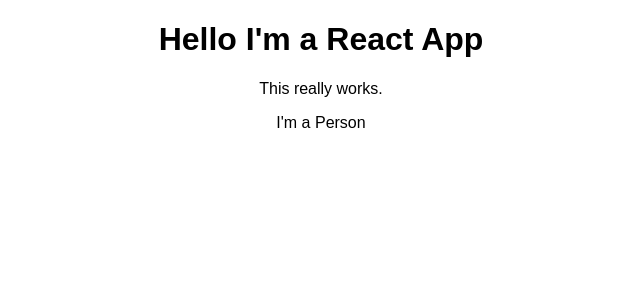
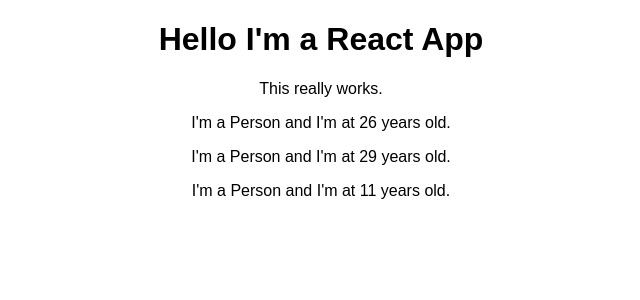
Before and after one commit to conqsolid/react-complete-guide, a React (Create React App) app: page / in a window 1280 px wide. Shown: the top 300 px of the page, without its empty margins (319-959 px from the left). Built offline with nearby package versions, Linux system fonts and the light colour scheme.

Commit message:
dynamic content on functional component

```diff
--- a/src/App.js
+++ b/src/App.js
@@ -12,6 +12,8 @@
         <h1>Hello I'm a React App</h1>
         <p>This really works.</p>
         <Person />
+        <Person />
+        <Person />
       </div>
     );
 
--- a/src/Person/Person.js
+++ b/src/Person/Person.js
@@ -1,7 +1,8 @@
 import React from 'react';
 
 const person = () => {
-    return <p>I'm a Person</p>
+    var randomAge = Math.floor(Math.random() * 30)
+    return <p>I'm a Person and I'm at {randomAge} years old.</p>
 }
 
 export default person;
```
